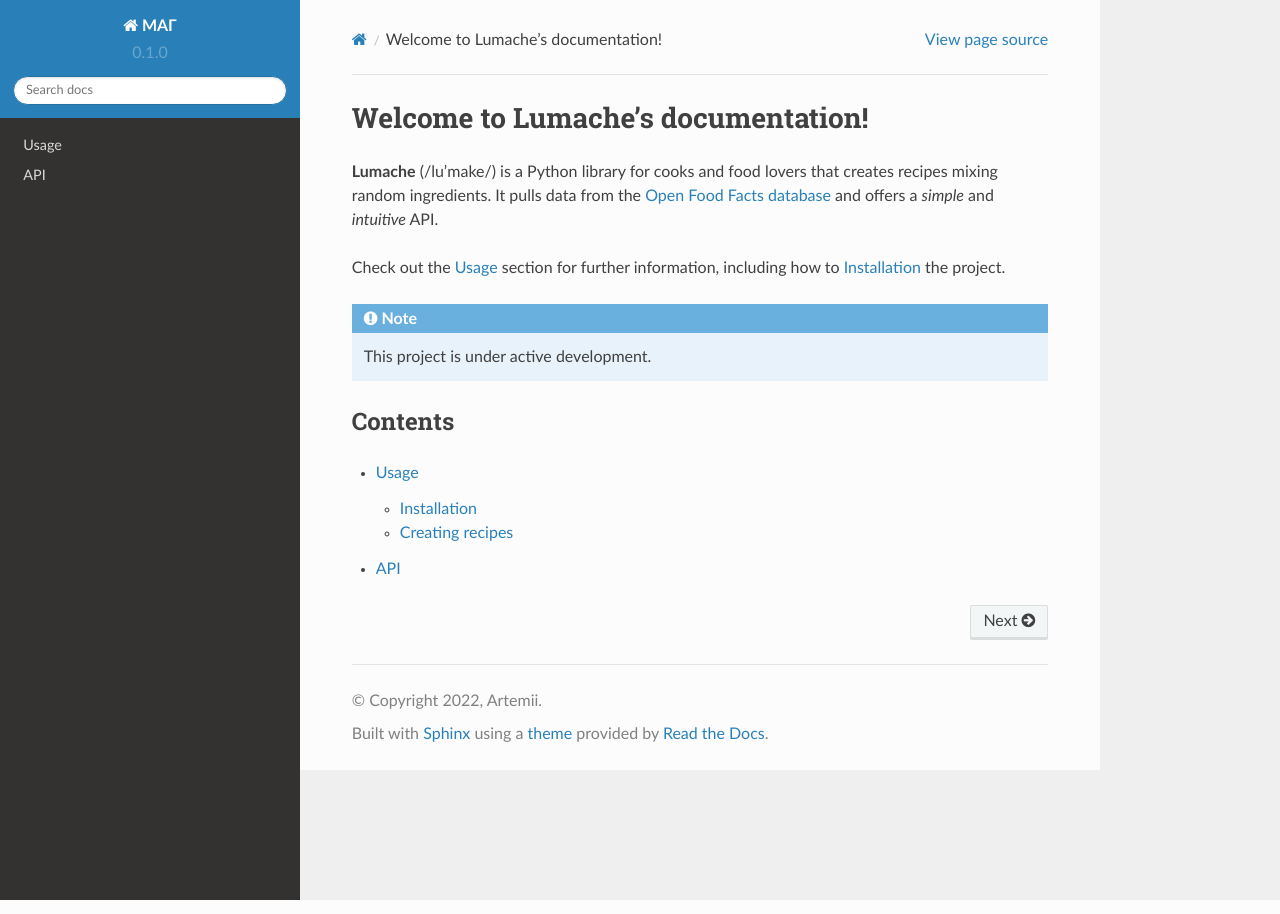
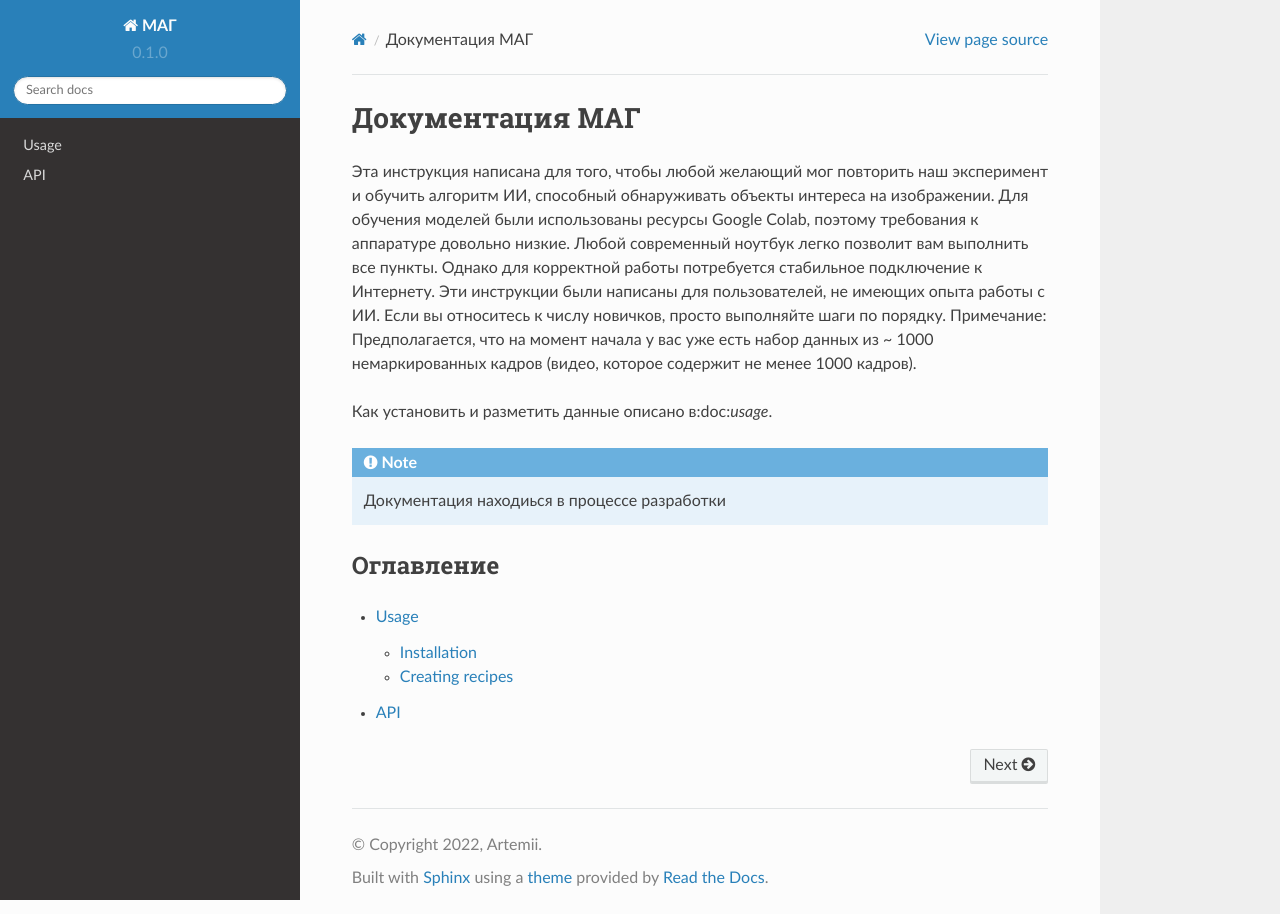
Before and after one commit to Zenkin/mag_tutorial, a Sphinx documentation site: the page built from docs/source/index.rst, in a window 1280 px wide. Built offline with Sphinx 7.4.7 and the Read the Docs theme 2.0.0, drawn with Linux system fonts in a browser that asks for light colours.

Commit message:
Update index.rst

```diff
--- a/docs/source/index.rst
+++ b/docs/source/index.rst
@@ -1,19 +1,21 @@
-Welcome to Lumache's documentation!
+Документация МАГ
 ===================================
 
-**Lumache** (/lu'make/) is a Python library for cooks and food lovers
-that creates recipes mixing random ingredients.
-It pulls data from the `Open Food Facts database <https://world.openfoodfacts.org/>`_
-and offers a *simple* and *intuitive* API.
+Эта инструкция написана для того, чтобы любой желающий мог повторить наш эксперимент и обучить алгоритм ИИ,
+способный обнаруживать объекты интереса на изображении. Для обучения моделей были использованы ресурсы Google Colab,
+поэтому требования к аппаратуре довольно низкие. Любой современный ноутбук легко позволит вам выполнить все пункты.
+Однако для корректной работы потребуется стабильное подключение к Интернету. Эти инструкции были написаны для пользователей,
+не имеющих опыта работы с ИИ. Если вы относитесь к числу новичков, просто выполняйте шаги по порядку.
+Примечание: Предполагается,
+что на момент начала у вас уже есть набор данных из ~ 1000 немаркированных кадров (видео, которое содержит не менее 1000 кадров).
 
-Check out the :doc:`usage` section for further information, including
-how to :ref:`installation` the project.
+Как установить и разметить данные описано в:doc:`usage`.
 
 .. note::
 
-   This project is under active development.
+   Документация находиься в процессе разработки
 
-Contents
+Оглавление
 --------
 
 .. toctree::
```
